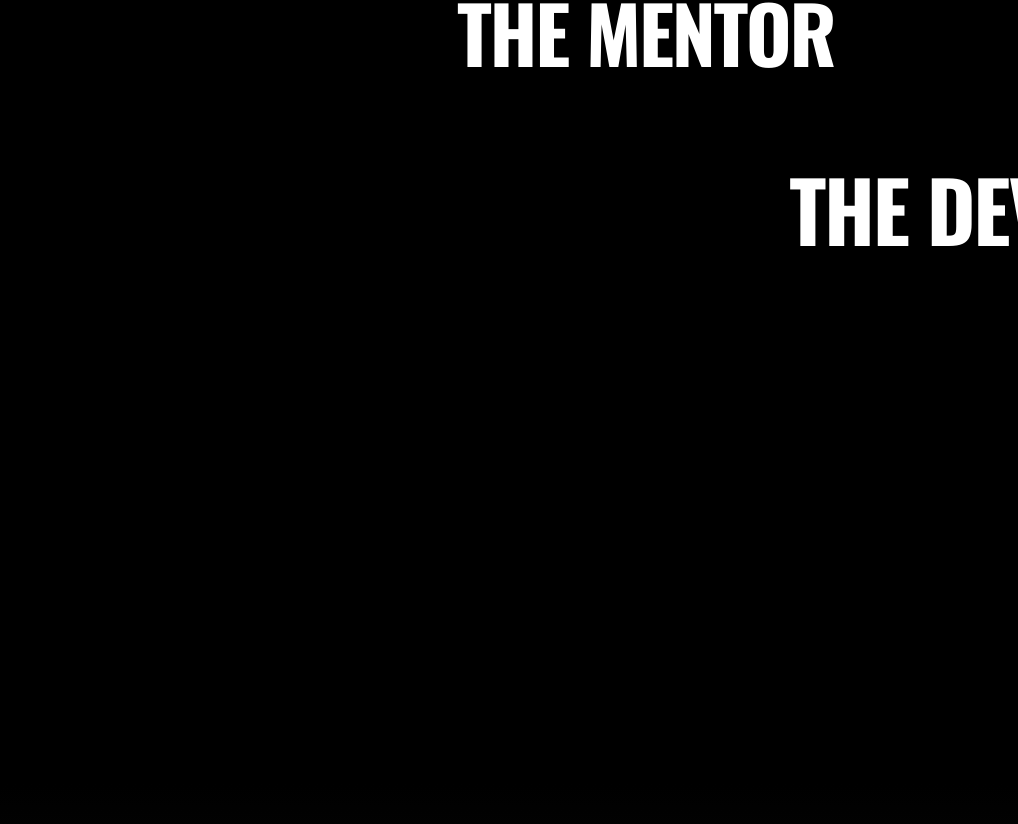
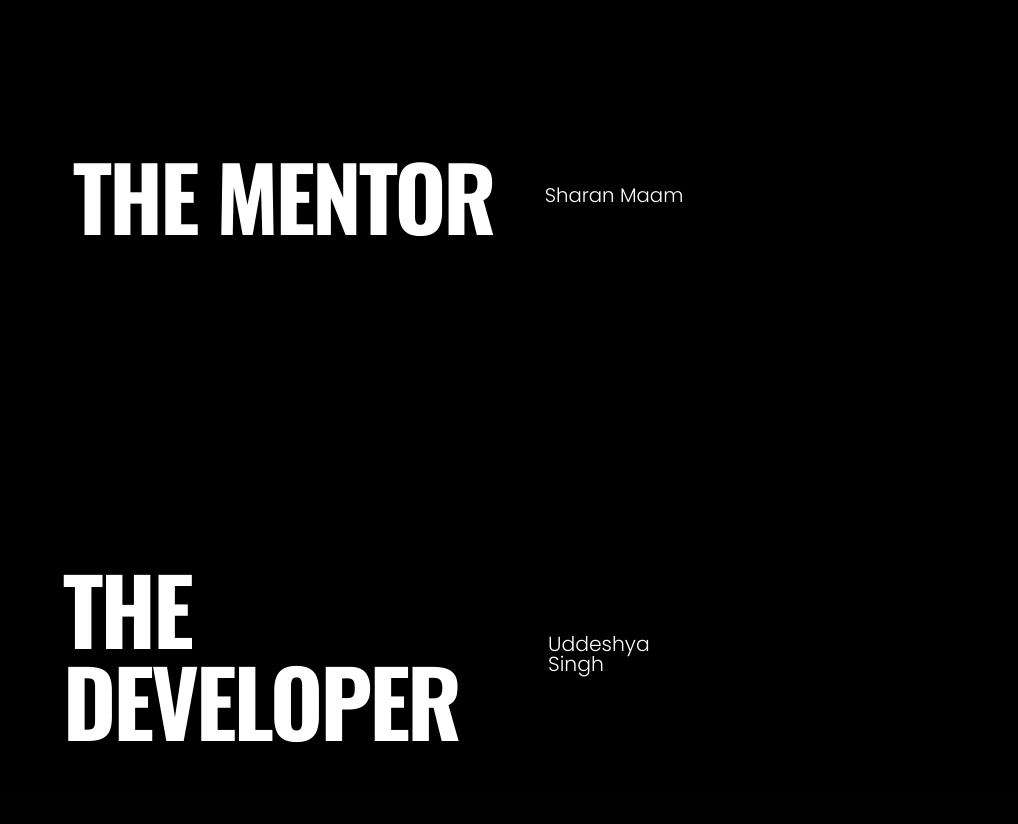
Before and after one commit to jettspanner123/SweatWebsite, a Next.js app: page / in a window 1280 px wide. Shown: the part 3216-4040 px from the top of the page, without its empty margins (262-1280 px from the left). Built offline with nearby package versions, Linux system fonts and the light colour scheme.

Commit message:
small ui changes

```diff
--- /dev/null
+++ b/app/components/DimentionHook.tsx
@@ -0,0 +1,18 @@
+import React from "react";
+
+export default function useDimention(): { width: number, height: number } {
+    const [dimensions, setDimensions] = React.useState<{ width: number, height: number }>({width: 0, height: 0});
+    React.useEffect(() => {
+        setDimensions({width: window.innerWidth, height: window.innerHeight});
+
+        window.addEventListener("resize", (): void => {
+            setDimensions({width: window.innerWidth, height: window.innerHeight});
+        })
+
+        return () => {
+            window.removeEventListener("resize", (): void => {
+            })
+        }
+    }, []);
+    return dimensions;
+}
--- a/app/components/MouseMagnetic.tsx
+++ b/app/components/MouseMagnetic.tsx
@@ -32,7 +32,7 @@ export default function MouseMagnetic({children}: MouseMagneticProps): React.JSX
             onMouseLeave={mouseLeaveHandler}
             ref={elementRef}
             animate={{ x: mousePosition.x, y: mousePosition.y }}
-            transition={{ mass: 3, stiffness: 50, duration: 0.4 }}
+            transition={{ mass: 3, stiffness: 20, duration: 0.4 }}
         >
             {children}
         </motion.div>
--- a/app/globals.css
+++ b/app/globals.css
@@ -1,4 +1,5 @@
 @import url('https://fonts.googleapis.com/css2?family=Oswald:wght@200..700&display=swap');
+@import url('https://fonts.googleapis.com/css2?family=Poppins:ital,wght@0,100;0,200;0,300;0,400;0,500;0,600;0,700;0,800;0,900;1,100;1,200;1,300;1,400;1,500;1,600;1,700;1,800;1,900&display=swap');
 @import "tailwindcss";
 
 * {
@@ -11,3 +12,111 @@
   font-family: "Oswald", sans-serif;
   font-weight: bold;
 }
+
+.poppins-thin {
+  font-family: "Poppins", sans-serif;
+  font-weight: 100;
+  font-style: normal;
+}
+
+.poppins-extralight {
+  font-family: "Poppins", sans-serif;
+  font-weight: 200;
+  font-style: normal;
+}
+
+.poppins-light {
+  font-family: "Poppins", sans-serif;
+  font-weight: 300;
+  font-style: normal;
+}
+
+.poppins-regular {
+  font-family: "Poppins", sans-serif;
+  font-weight: 400;
+  font-style: normal;
+}
+
+.poppins-medium {
+  font-family: "Poppins", sans-serif;
+  font-weight: 500;
+  font-style: normal;
+}
+
+.poppins-semibold {
+  font-family: "Poppins", sans-serif;
+  font-weight: 600;
+  font-style: normal;
+}
+
+.poppins-bold {
+  font-family: "Poppins", sans-serif;
+  font-weight: 700;
+  font-style: normal;
+}
+
+.poppins-extrabold {
+  font-family: "Poppins", sans-serif;
+  font-weight: 800;
+  font-style: normal;
+}
+
+.poppins-black {
+  font-family: "Poppins", sans-serif;
+  font-weight: 900;
+  font-style: normal;
+}
+
+.poppins-thin-italic {
+  font-family: "Poppins", sans-serif;
+  font-weight: 100;
+  font-style: italic;
+}
+
+.poppins-extralight-italic {
+  font-family: "Poppins", sans-serif;
+  font-weight: 200;
+  font-style: italic;
+}
+
+.poppins-light-italic {
+  font-family: "Poppins", sans-serif;
+  font-weight: 300;
+  font-style: italic;
+}
+
+.poppins-regular-italic {
+  font-family: "Poppins", sans-serif;
+  font-weight: 400;
+  font-style: italic;
+}
+
+.poppins-medium-italic {
+  font-family: "Poppins", sans-serif;
+  font-weight: 500;
+  font-style: italic;
+}
+
+.poppins-semibold-italic {
+  font-family: "Poppins", sans-serif;
+  font-weight: 600;
+  font-style: italic;
+}
+
+.poppins-bold-italic {
+  font-family: "Poppins", sans-serif;
+  font-weight: 700;
+  font-style: italic;
+}
+
+.poppins-extrabold-italic {
+  font-family: "Poppins", sans-serif;
+  font-weight: 800;
+  font-style: italic;
+}
+
+.poppins-black-italic {
+  font-family: "Poppins", sans-serif;
+  font-weight: 900;
+  font-style: italic;
+}
--- a/app/screens/HomeScreen.tsx
+++ b/app/screens/HomeScreen.tsx
@@ -1,5 +1,5 @@
-import React, {MouseEventHandler} from "react";
-import {ApplicationColor, ApplicationLinearGradient, CurrentSelectedScreenType} from "@/app/modules/ApplicationHelper";
+import React from "react";
+import {ApplicationLinearGradient, CurrentSelectedScreenType} from "@/app/modules/ApplicationHelper";
 import {AnimatePresence, motion, useScroll, useSpring, useTransform} from "framer-motion";
 import Image, {StaticImageData} from "next/image";
 import PrimaryButtonWithIcon from "@/app/components/PrimaryButton";
@@ -26,6 +26,7 @@ import AppHomeScreenImage from "@/app/assets/app_home.jpeg";
 import AppWorkoutScreenImage from "@/app/assets/workout_screen.png";
 import AppDietScreenImage from "@/app/assets/diet_screen.png";
 import AppProfileScreenImage from "@/app/assets/diet_screen.png";
+import useDimention from "@/app/components/DimentionHook";
 
 
 interface HomeScreenProps {
@@ -344,20 +345,20 @@ const FeatureScreen = (): React.JSX.Element => {
         AppHomeScreenImage,
         AppHomeScreenImage,
         AppHomeScreenImage,
+        AppHomeScreenImage,
     ];
 
     const fourthSectionText: Array<string> = [
-        "the mentor",
-        "the developer",
-        "the designer",
-        "the advisor",
-        "the gay"
+        "the mentor~Sharan Maam",
+        "the developer~Uddeshya Singh",
+        "the designer~Suvogyan Chakraborty",
+        "the advisor~Om Tomar",
+        "the gay~Soham Chakraborty"
     ];
-
 
     const [fourthSectionMousePosition, setFourthSectionMousePosition] = React.useState<{ x: number, y: number }>({
         x: 0,
-        y: 0
+        y: 0,
     });
 
     return (
@@ -708,11 +709,14 @@ const FeatureScreen = (): React.JSX.Element => {
 
                 <motion.div className={`w-full h-full flex flex-col justify-center items-center`}>
                     {fourthSectionText.map((item: string, index: number): React.JSX.Element => {
-                        const headingScale = useTransform(fourthSectionScrollProgress, [0, 1], [0.05 * (index + 1), 1]);
+                        const headingScale = useTransform(fourthSectionScrollProgress, [0, 0.7], [0.05 * (index + 1), 1]);
                         const springHeadingScale = useSpring(headingScale, springOptions);
 
-                        const headingTranslation = useTransform(fourthSectionScrollProgress, [0, 1], [600 * (index + 1), 0]);
+                        const headingTranslation = useTransform(fourthSectionScrollProgress, [0, 0.7], [600 * (index + 1), 0]);
                         const springHeadingTranslation = useSpring(headingTranslation, springOptions);
+
+                        const role: string = item.split("~")[0];
+                        const name: string = item.split("~")[1];
                         return (
                             <motion.div
                                 onMouseOver={() => setCurrentSelectedImage(index)}
@@ -722,16 +726,20 @@ const FeatureScreen = (): React.JSX.Element => {
                                     cursor: "default"
                                 }}
                                 style={{
-                                    paddingInline: "2rem",
+                                    paddingInline: "9rem",
                                     scale: springHeadingScale,
-                                    x: springHeadingTranslation,
+                                    y: springHeadingTranslation,
                                     background: "transparent"
                                 }}
-                                className={`flex-1 w-full flex justify-between items-center text-white`}
+                                className={`flex-1 w-full flex justify-between poppins-light items-center text-white`}
                                 key={index}>
                                 <h1 style={{lineHeight: 1, letterSpacing: "-5px"}}
-                                    className={`oswaldBold text-[11rem] uppercase`}>
-                                    {item}
+                                    className={`oswaldBold text-[9rem] uppercase`}>
+                                    {role}
+                                </h1>
+
+                                <h1 style={{lineHeight: 1, letterSpacing: "0px"}} className={`text-[2rem] `}>
+                                    {name}
                                 </h1>
                             </motion.div>
                         )
@@ -753,11 +761,7 @@ const FeatureScreen = (): React.JSX.Element => {
     )
 }
 
-interface ImageWithImageProps {
-    withImage: StaticImageData;
-}
-
-const IphoneWithImage = ({withImage}: ImageWithImageProps) => {
+const IphoneWithImage = ({withImage}: { withImage: StaticImageData }) => {
     return (
         <motion.div style={{height: 1000, width: 550}} className={`relative`}>
             <Image src={IphoneImage} alt={""} style={{scale: 1.3}}
```
